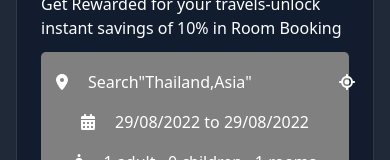
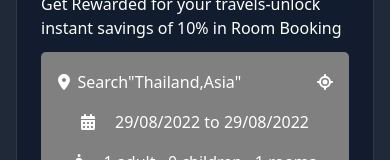
Before and after one commit to Priyanshu-Kapadia/Hotel_Booking_System, a React (Vite) app in the folder client/: page / in a window 390 px wide. Shown: the part 941-1101 px from the top of the page. Built offline with nearby package versions, Linux system fonts and the light colour scheme; a web font is replaced by a local one.

Commit message:
Slight Change

```diff
--- a/client/src/components/Home/Home Components/Search Section/SearchBox.jsx
+++ b/client/src/components/Home/Home Components/Search Section/SearchBox.jsx
@@ -45,7 +45,7 @@ const SearchBox = () => {
   return (
     <>
       <div className="headerSearch flex items-center justify-around flex-wrap">
-        <div className="headerSearchItem flex xl:gap-9 gap-5 items-center lg:my-0 my-2">
+        <div className="headerSearchItem flex xl:gap-9 sm:gap-5 gap-2 items-center lg:my-0 my-2">
           <FontAwesomeIcon
             icon={faLocationDot}
             className="text-white headerSearchIcon"
```
